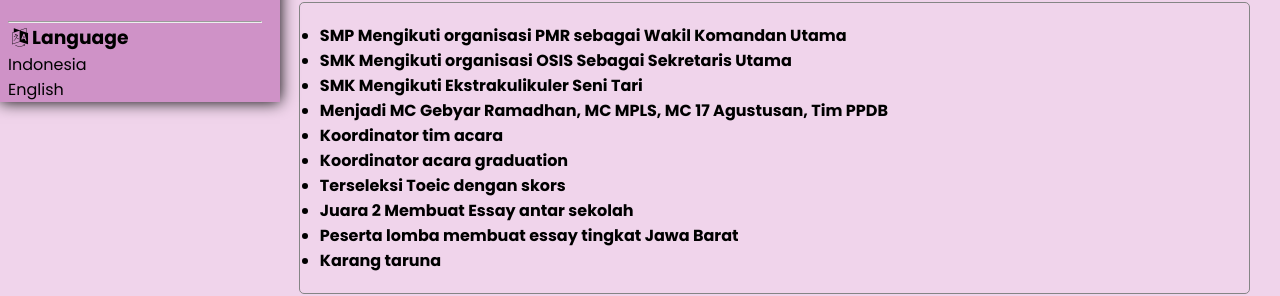
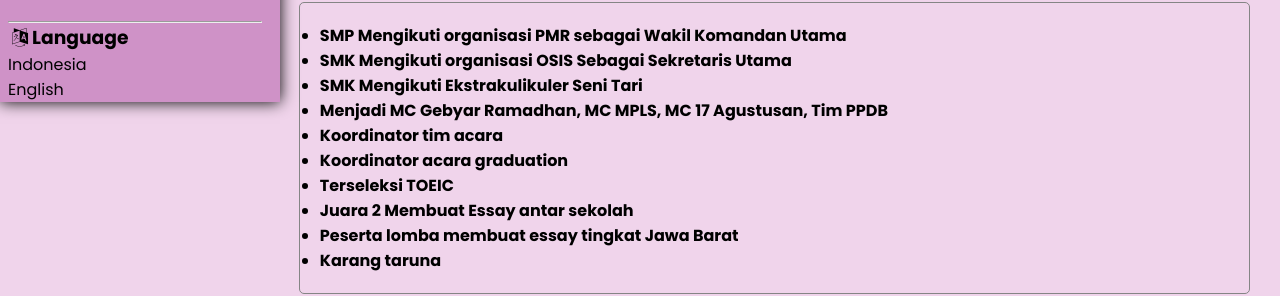
Before and after one commit to arthamevia/cv, a plain HTML site: page index.html in a window 1280 px wide. Shown: the part 892-1188 px from the top of the page. Drawn offline with Linux system fonts and the light colour scheme.

Commit message:
Task 3 Personal Profile

```diff
--- a/index.html
+++ b/index.html
@@ -117,7 +117,7 @@
                                 <li>Menjadi MC Gebyar Ramadhan, MC MPLS, MC 17 Agustusan, Tim PPDB</li>
                                 <li>Koordinator tim acara</li>
                                 <li>Koordinator acara graduation</li>
-                                <li>Terseleksi Toeic dengan skors</li>
+                                <li>Terseleksi TOEIC</li>
                                 <li>Juara 2 Membuat Essay antar sekolah</li>
                                 <li>Peserta lomba membuat essay tingkat Jawa Barat</li>
                                 <li>Karang taruna</li>
```
